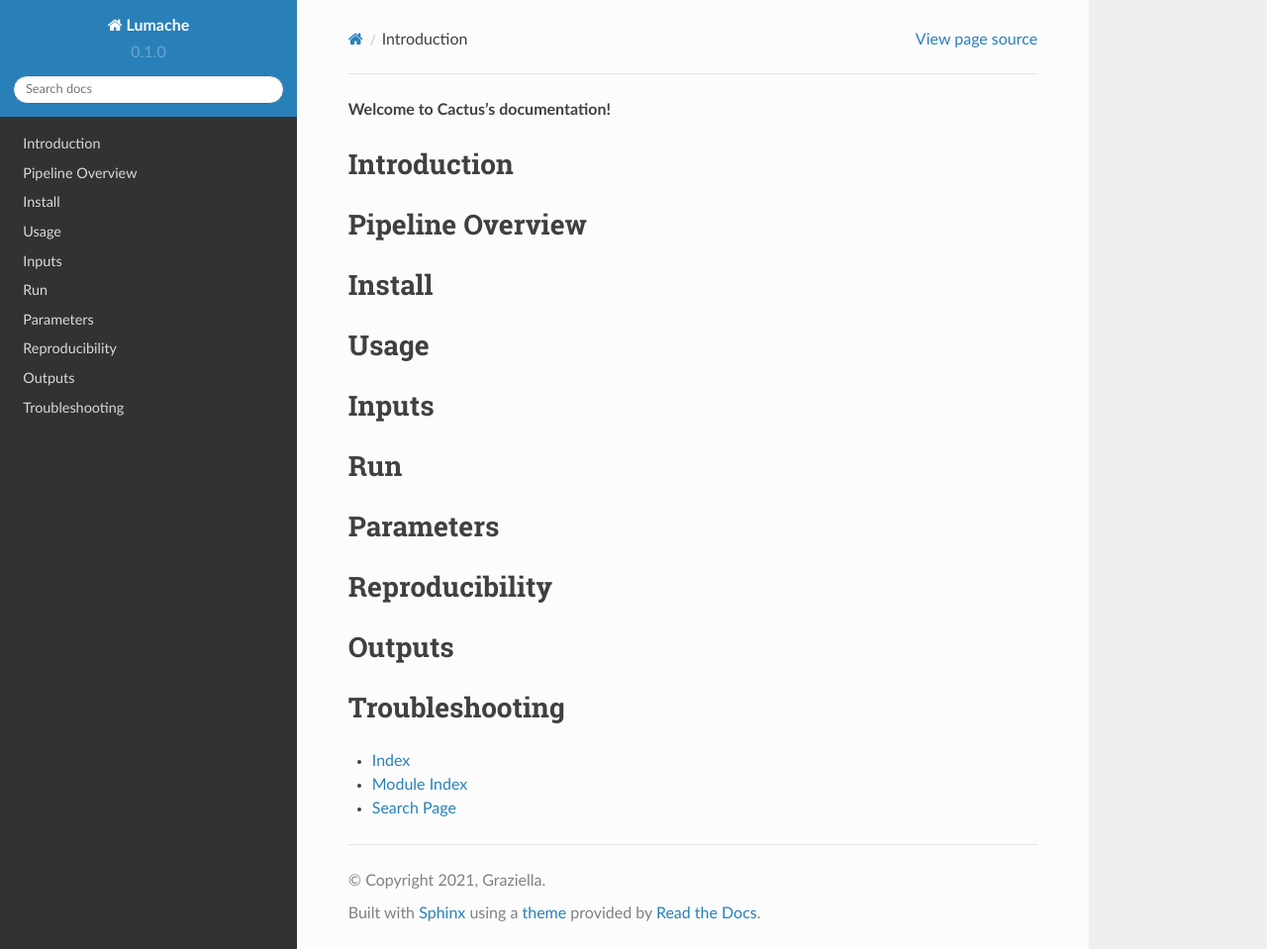
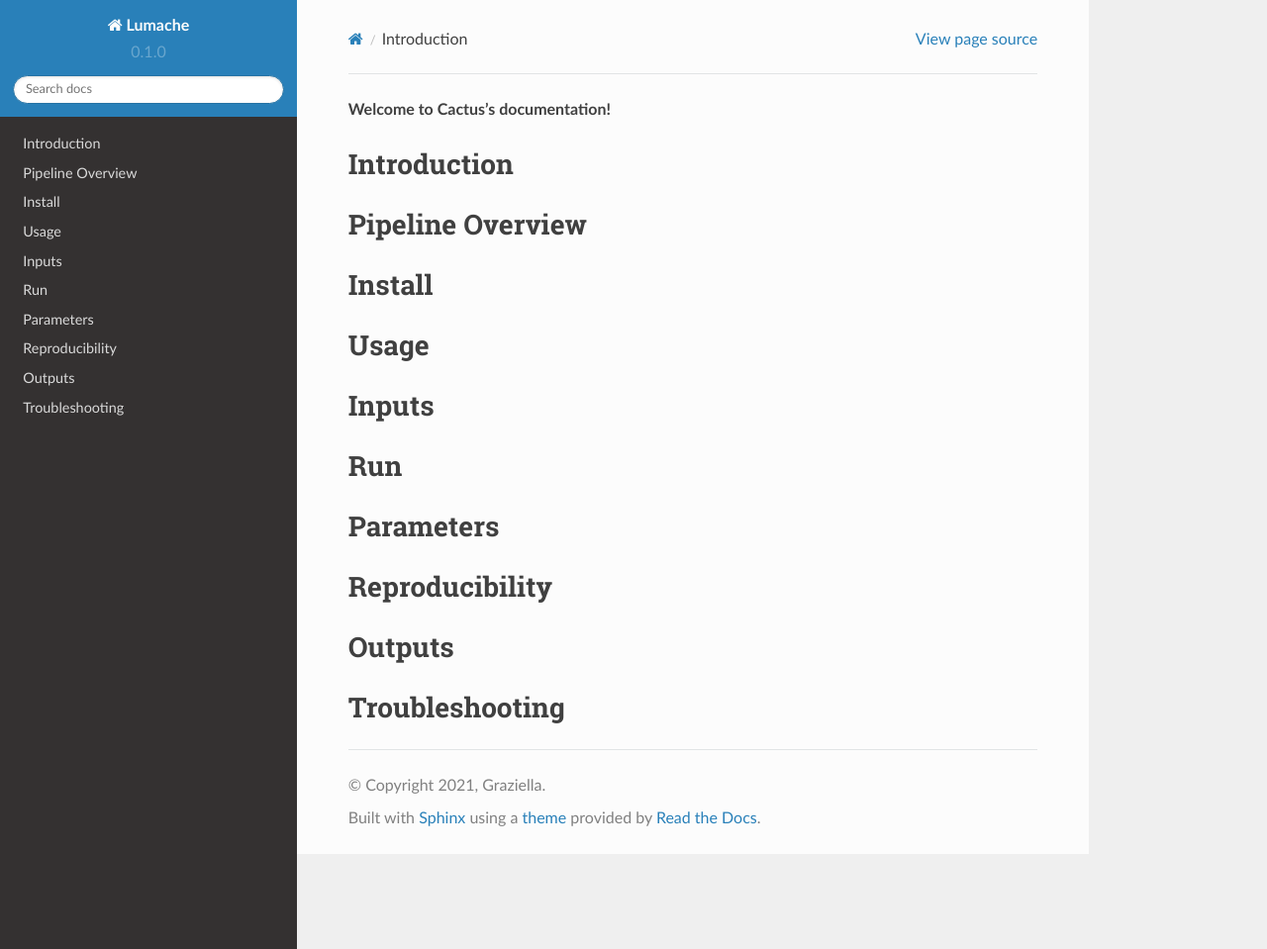
Before and after one commit to Bioninbo/rtd-tutorial, a Sphinx documentation site: the page built from docs/source/index.rst, in a window 1280 px wide and 959 px high. Shown: the whole window at 99% size. Built offline with Sphinx 7.4.7 and the Read the Docs theme 2.0.0, drawn with Linux system fonts in a browser that asks for light colours.

Commit message:
Update index.rst

```diff
--- a/docs/source/index.rst
+++ b/docs/source/index.rst
@@ -38,20 +36,3 @@ Outputs
 
 Troubleshooting
 ===============
-
-
-
-
-
-
-
-
-
-
-
-
-
-
-* :ref:`genindex`
-* :ref:`modindex`
-* :ref:`search`
```
Also changed, not shown: other parts of docs/source/index.rst (+0 -2 lines).
